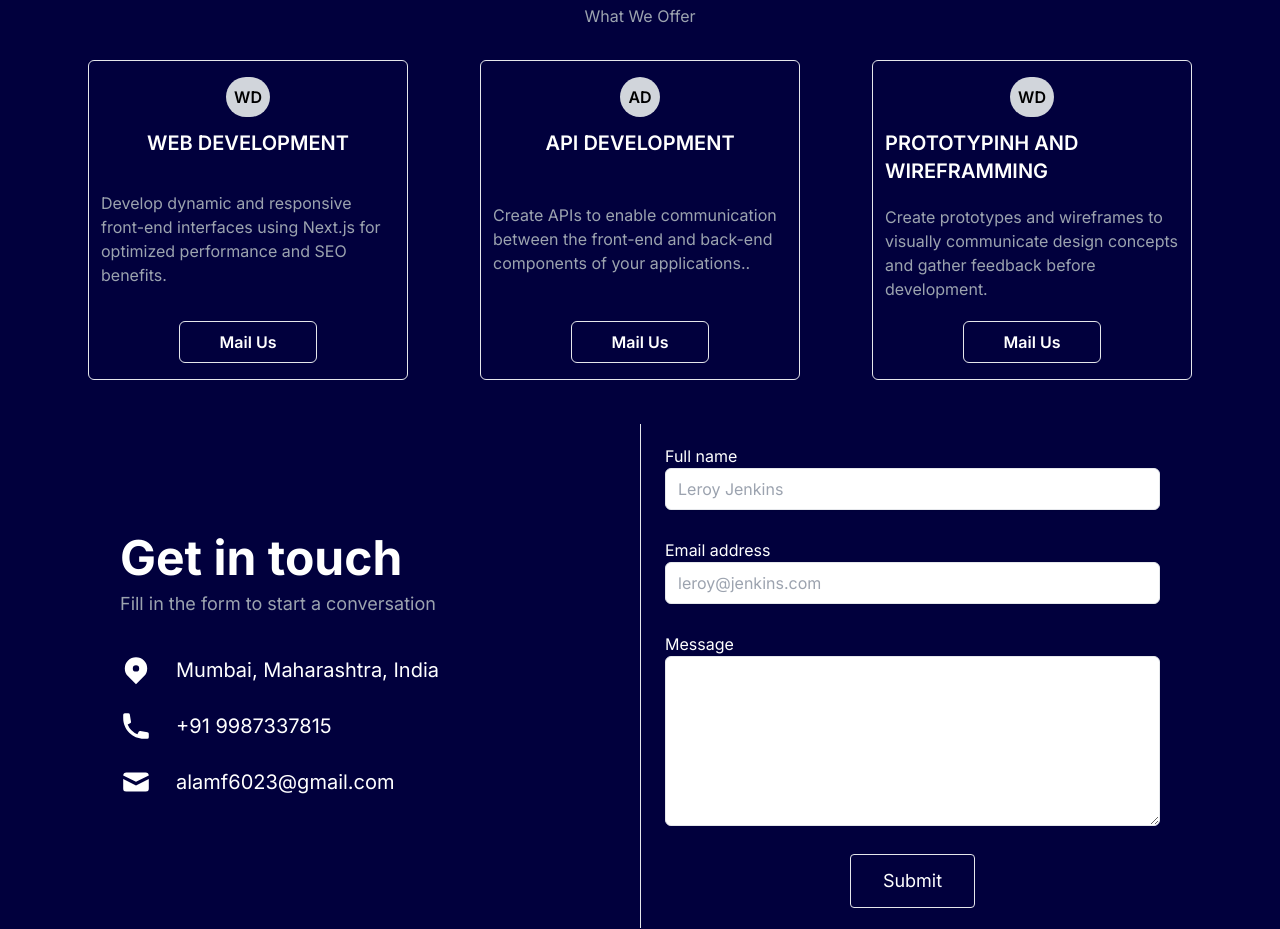
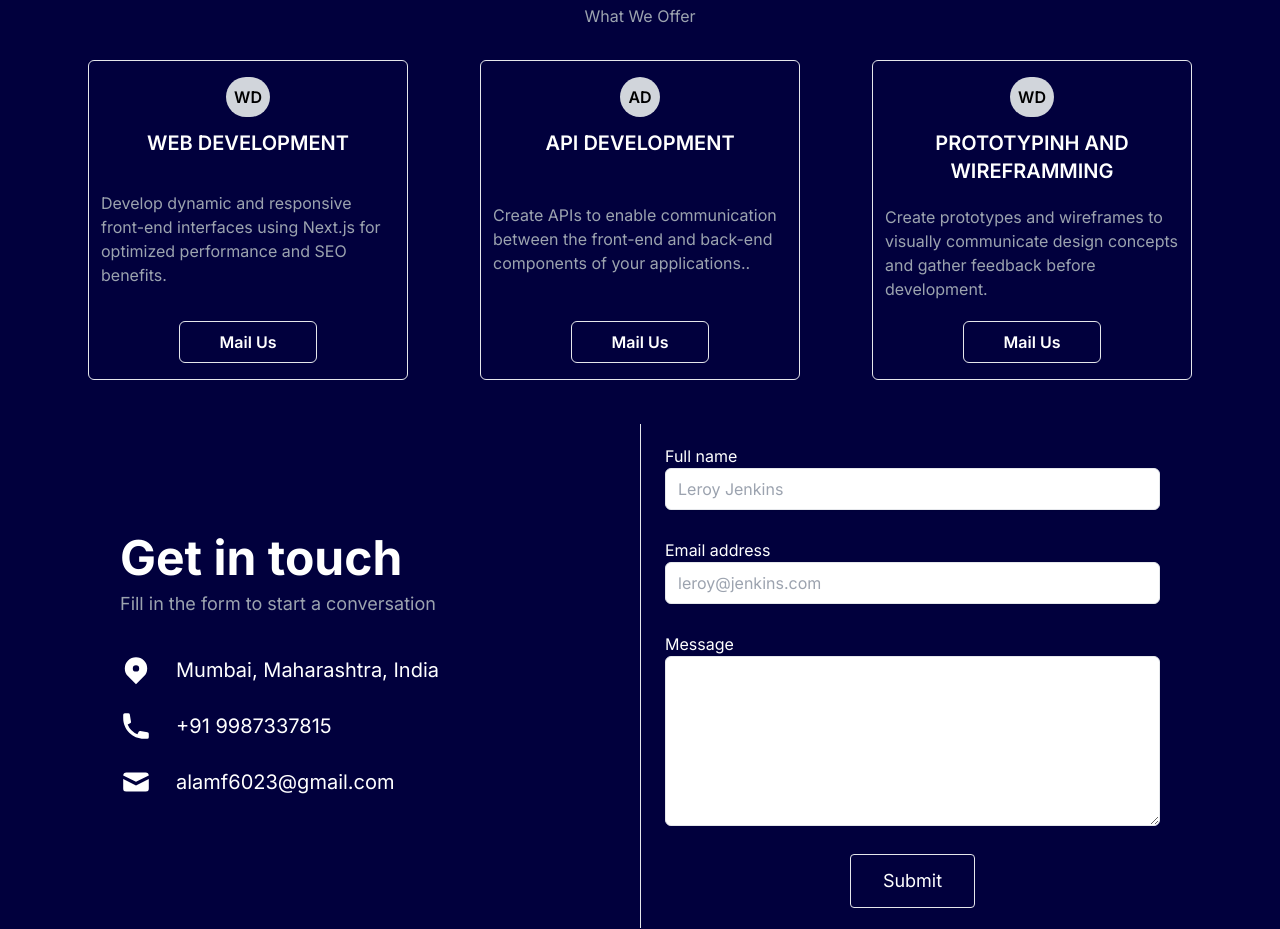
Before and after one commit to faizan619/Faizan_Dev_Portfolio, a Next.js app: page / in a window 1280 px wide. Shown: the part 4290-5219 px from the top of the page. Built offline with nearby package versions, Linux system fonts and the light colour scheme.

Commit message:
data update

```diff
--- a/src/app/Components/Service.js
+++ b/src/app/Components/Service.js
@@ -16,10 +16,10 @@ const Service = () => {
 
         {
           serviceInfo.map((item)=>(
-            <div className="border flex flex-col justify-between items-center px-1 sm:px-3 mx-1 py-4 rounded-md gap-2 sm:w-[20rem] h-[20rem]">
+            <div key={item.id} className="border flex flex-col justify-between items-center px-1 sm:px-3 mx-1 py-4 rounded-md gap-2 sm:w-[20rem] h-[20rem]">
                 <div  className="flex flex-col items-center gap-3">
                   <div className="rounded-full bg-gray-300 text-black p-2 font-semibold">{item.logo}</div>
-                  <h1 className="text-xl uppercase font-semibold">{item.name}</h1>
+                  <h1 className="text-xl uppercase font-semibold text-center">{item.name}</h1>
                 </div>
                 {/* {item.serviceinfo} */}
                 <p className="text-gray-400">{item.serviceinfo}</p>
```
